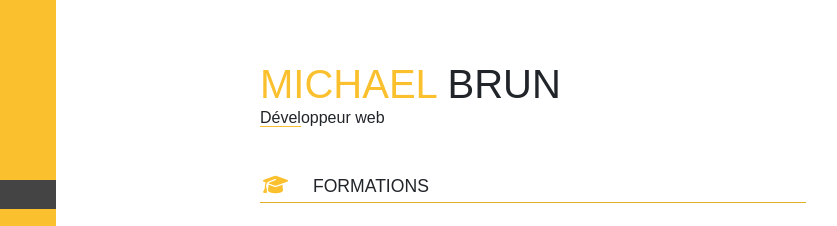
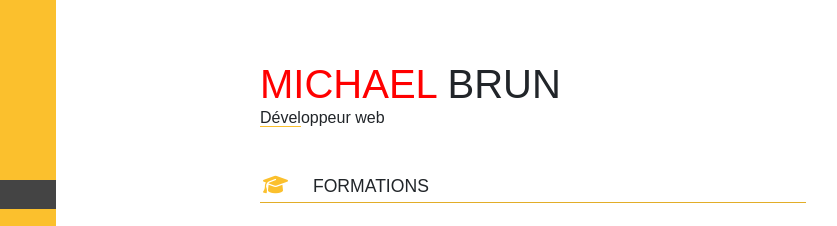
Before and after one commit to jam8310/jam8310.github.io, a plain HTML site: page index.html in a window 1280 px wide. Shown: the top 226 px of the page, 314-1151 px from the left. Drawn offline with Linux system fonts and the light colour scheme.

Commit message:
css/main.css

```diff
--- a/css/main.css
+++ b/css/main.css
@@ -32,7 +32,7 @@ h6{
   text-align:center;
 }
 .prenom{
-  color:#FBC02D;
+  color:red;
 }
 
 
```
